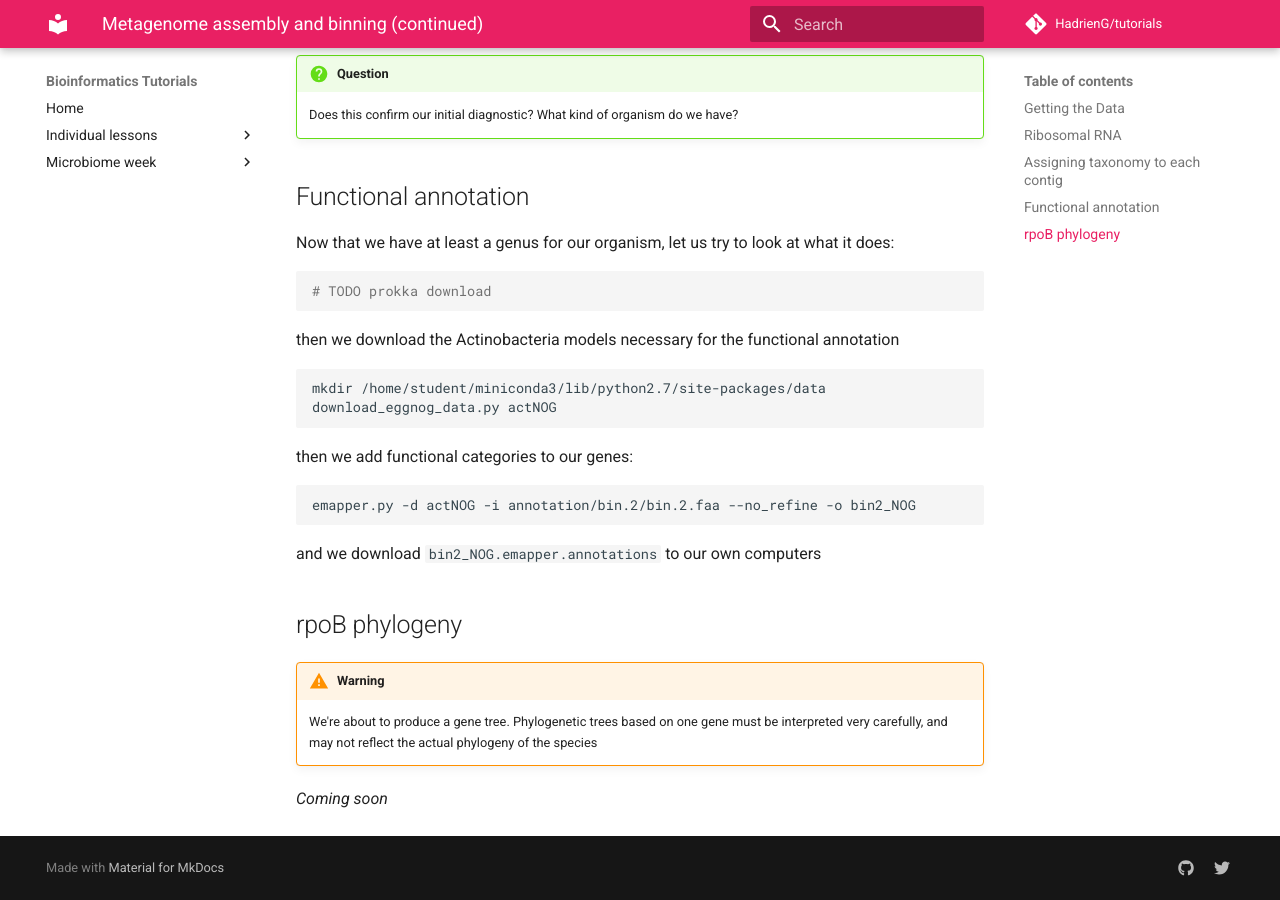
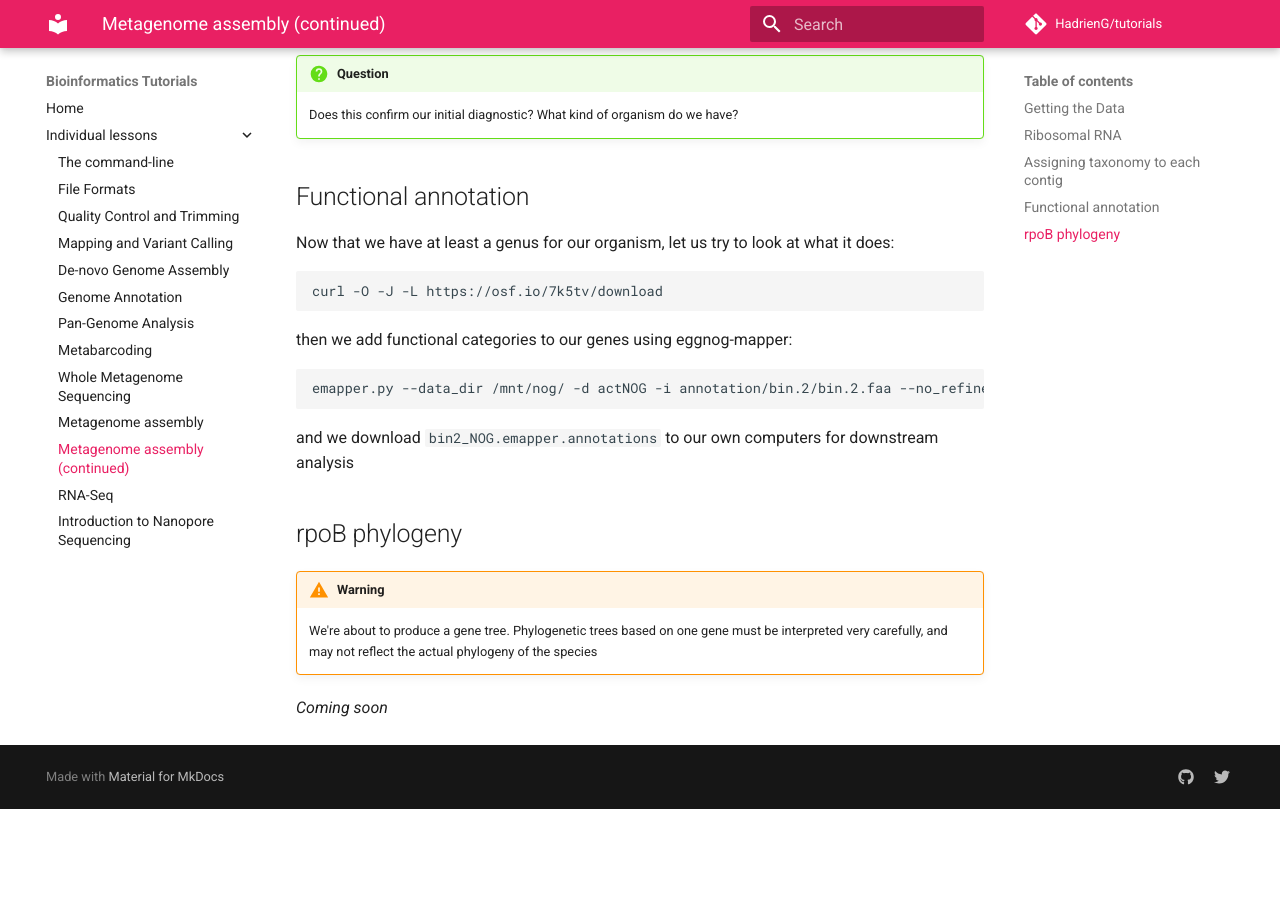
Before and after one commit to HadrienG/tutorials, an MkDocs documentation site: the page built from docs/meta_assembly_2.md, in a window 1280 px wide and 900 px high, scrolled down 1523 px. Built offline with MkDocs 1.6.1 and Material for MkDocs 9.7.7, drawn with Linux system fonts in a browser that asks for light colours; comment, search, counter and statistics services are not loaded; old or Windows-style settings are respelled for this version of MkDocs; after the commit the page ends 2332 px from its top, so only the background shows below that; some of the changed text lies outside the part shown.

Commit message:
dl links

````diff
--- a/docs/meta_assembly_2.md
+++ b/docs/meta_assembly_2.md
@@ -13,8 +13,8 @@
 ```bash
 mkdir -p ~/mag/data
 cd ~/mag/data
-# TODO link here
-chmod -w *.fa.gz
+curl -O -J -L https://osf.io/d65jm/download
+chmod -w *.fa
 ```
 
 ## Ribosomal RNA
@@ -72,23 +72,16 @@
 Now that we have at least a genus for our organism, let us try to look at what it does:
 
 ```bash
-# TODO prokka download
+curl -O -J -L https://osf.io/7k5tv/download
 ```
 
-then we download the Actinobacteria models necessary for the functional annotation
+then we add functional categories to our genes using eggnog-mapper:
 
 ```bash
-mkdir /home/student/miniconda3/lib/python2.7/site-packages/data
-download_eggnog_data.py actNOG
+emapper.py --data_dir /mnt/nog/ -d actNOG -i annotation/bin.2/bin.2.faa --no_refine -o bin2_NOG
 ```
 
-then we add functional categories to our genes:
-
-```bash
-emapper.py -d actNOG -i annotation/bin.2/bin.2.faa --no_refine -o bin2_NOG
-```
-
-and we download `bin2_NOG.emapper.annotations` to our own computers
+and we download `bin2_NOG.emapper.annotations` to our own computers for downstream analysis
 
 ## rpoB phylogeny
 
--- a/mkdocs.yml
+++ b/mkdocs.yml
@@ -35,11 +35,6 @@
         - Metabarcoding: 16S.md
         - Whole Metagenome Sequencing: wms.md
         - Metagenome assembly: meta_assembly.md
+        - Metagenome assembly (continued): meta_assembly_2.md
         - RNA-Seq: rna.md
         - Introduction to Nanopore Sequencing: nanopore.md
-    - Microbiome week:
-        - The command-line: command_line.md
-        - Quality Control and Trimming: qc.md
-        - Metabarcoding: 16S.md
-        - Whole Metagenome Sequencing: wms.md
-        - Metagenome assembly: meta_assembly.md
````
